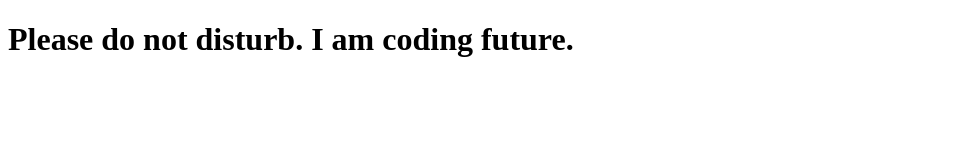
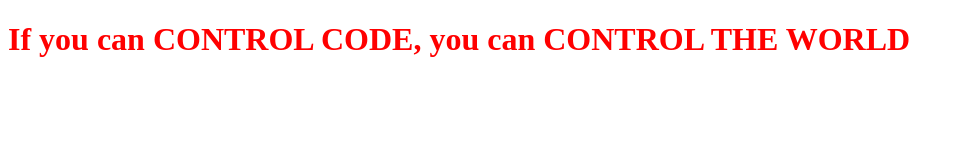
Before and after one commit to firoj-A-CyberSecurityExpert/fir0j.github.io, a plain HTML site: page index.html in a window 1280 px wide. Shown: the whole page, without its empty margins (0-964 px from the left). Drawn offline with Linux system fonts and the light colour scheme.

Commit message:
wrote a quote

```diff
--- a/index.html
+++ b/index.html
@@ -3,10 +3,16 @@
   <head>
     <meta charset="utf-8">
     <title>192.168.0.1</title>
+    <style>
+      h1{
+        text-align:centre;
+        color: red;
+      }
+    </style>
   </head>
   <body>
       <header>
-        <h1>Please do not disturb. I am coding future.</h1>
+        <h1>If you can CONTROL CODE, you can CONTROL THE WORLD</h1>
      </header>
   </body>
 </html>
```
